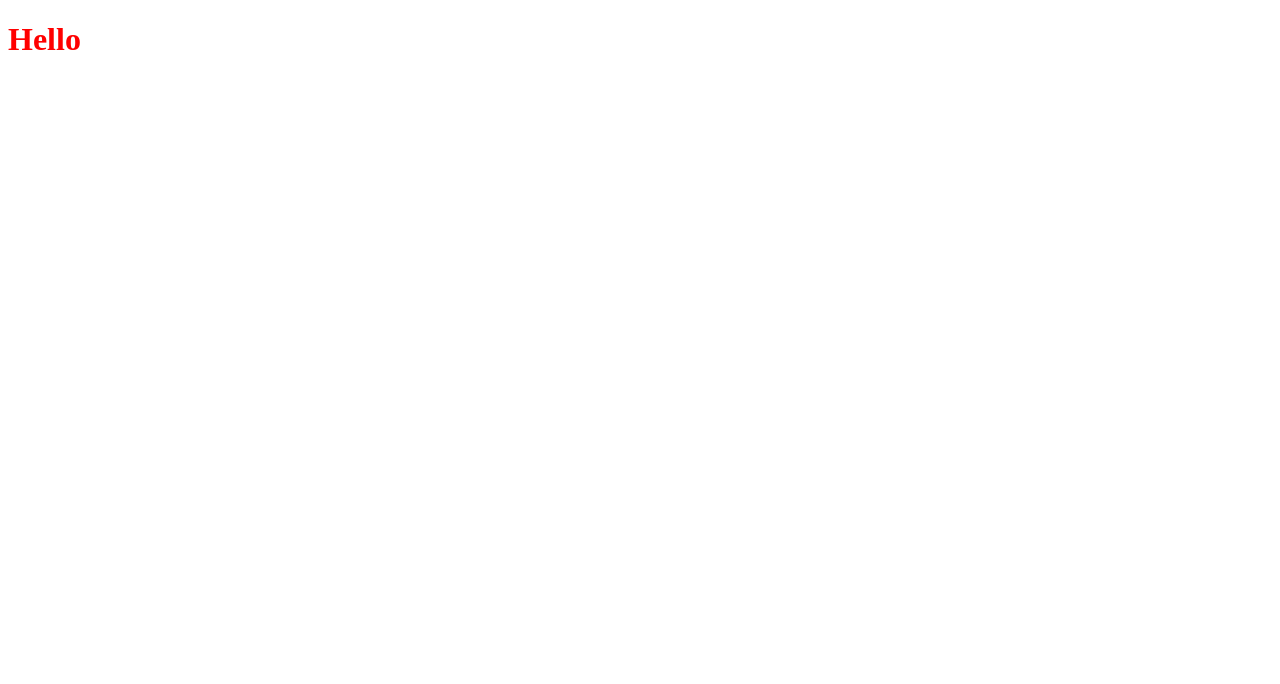
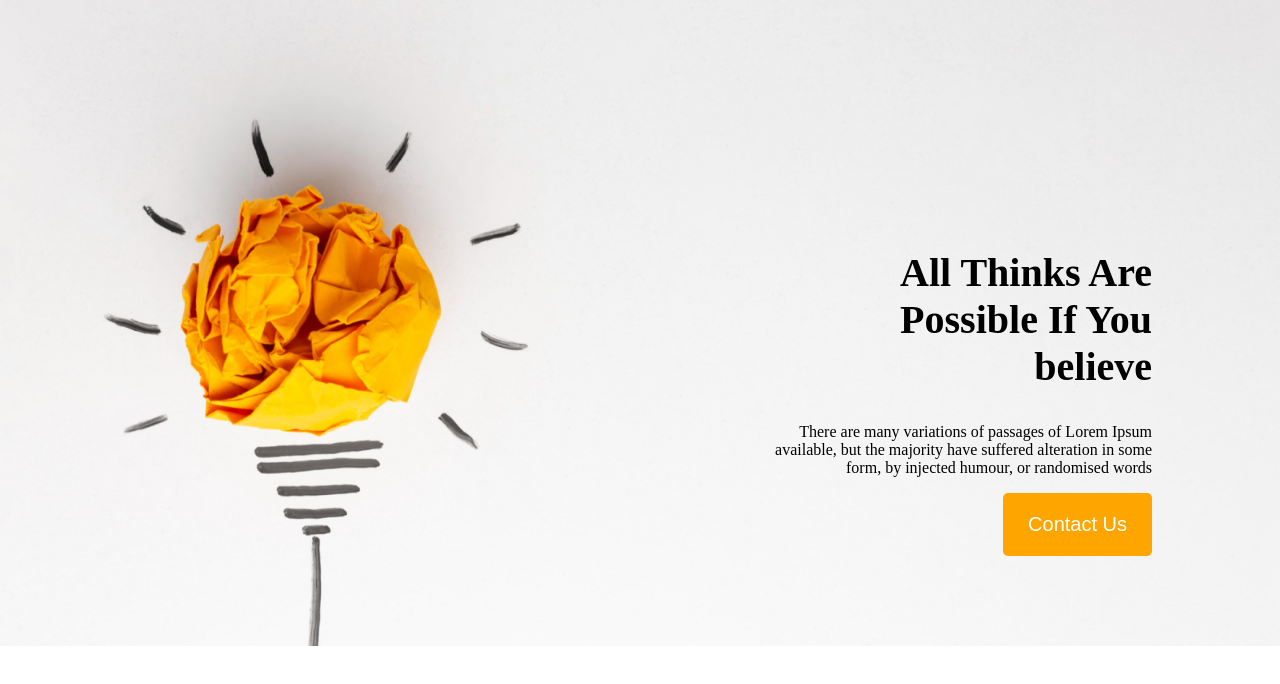
Before and after one commit to sarwar-jahin-port/new-year-new-me, a plain HTML site: page index.html in a window 1280 px wide. Drawn offline with Linux system fonts and the light colour scheme.

Commit message:
top banner complete

```diff
--- a/index.html
+++ b/index.html
@@ -8,6 +8,12 @@
     <link rel="stylesheet" href="style.css">
 </head>
 <body>
-    <h1>Hello</h1>
+    <section class="top-banner">
+        <div class="top-banner-detail">
+            <h1>All Thinks Are<br> Possible If You<br> believe</h1>
+            <p>There are many variations of passages of Lorem Ipsum <br> available, but the majority have suffered alteration in some <br> form, by injected humour, or randomised words</p>
+            <button class="top-banner-button">Contact Us</button>
+        </div>
+    </section>
 </body>
 </html>
--- a/style.css
+++ b/style.css
@@ -1,3 +1,29 @@
-h1{
-    color: red;
+body{
+    margin: 0;
 }
+.top-banner{
+    position: relative;
+    background-image: url(images/banner/banner1.png);
+    background-repeat: no-repeat;
+    background-size: 100%;
+    width: 100%;
+    height: 90vh;
+}
+.top-banner-detail{
+    position: absolute;
+    top: 30%;
+    right: 10%;
+    text-align: end;
+}
+.top-banner-detail h1{
+    font-size: 40px;
+}
+.top-banner-button{
+    padding: 20px 25px;
+    border-radius: 5px;
+    border: none;
+    background-color: orange;
+    cursor: pointer;
+    color: white;
+    font-size: 20px;
+}
```
